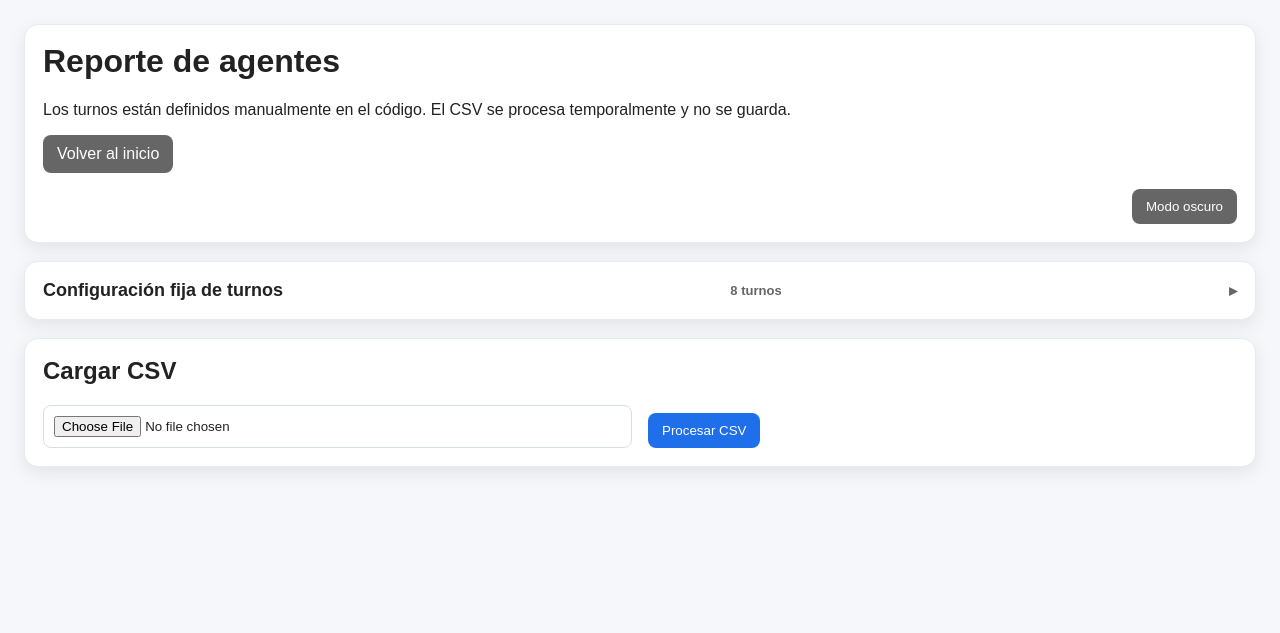
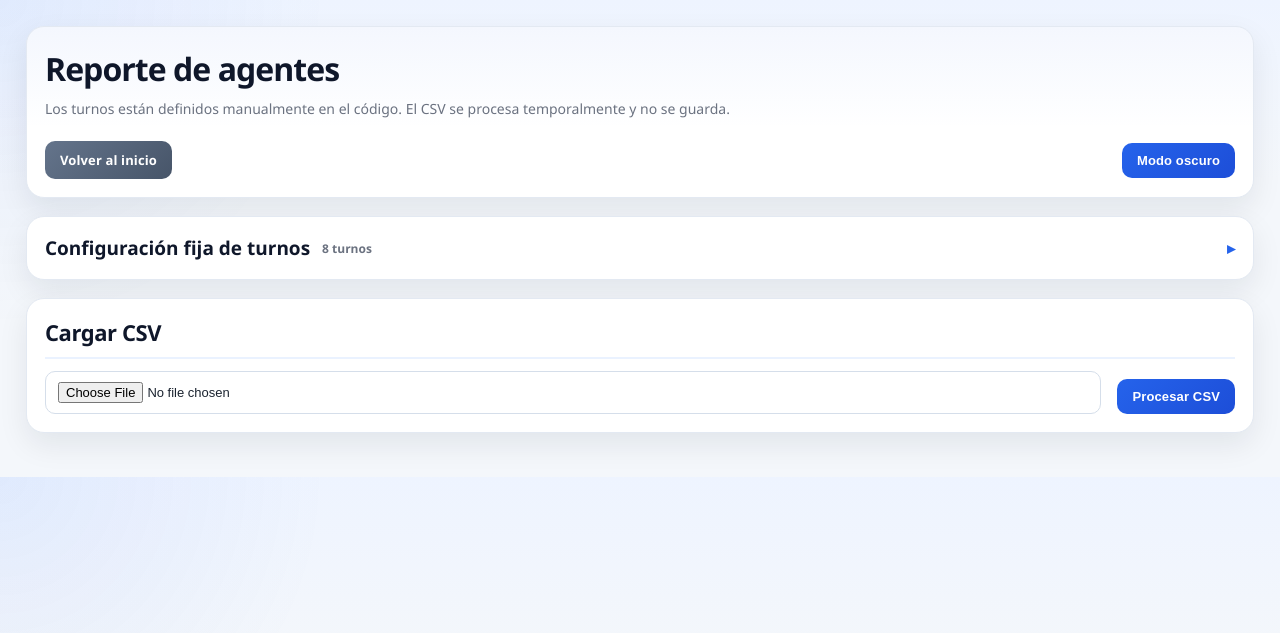
Before and after one commit to salemtawil/herramientas_equipo_on, a Flask app: page /reporte-agentes in a window 1280 px wide. Shown: the top 633 px of the page. Run offline with Flask 3, Linux system fonts and the light colour scheme.

Commit message:
apariencia v2

```diff
--- a/static/styles.css
+++ b/static/styles.css
@@ -1,148 +1,242 @@
 :root {
-  --bg: #f6f7fb;
+  --bg: #f4f7fb;
+  --bg-soft: #eef4ff;
   --card: #ffffff;
-  --card-soft: #fafafa;
-  --text: #222222;
-  --muted: #666666;
-  --border: #e7eaf0;
-  --border-strong: #d8dee8;
-  --primary: #1f6feb;
-  --primary-hover: #1859bc;
-  --secondary: #666666;
-  --secondary-hover: #555555;
-  --success-bg: #e9f8ef;
-  --success-border: #9fd5af;
-  --warning-bg: #fff4d6;
-  --warning-border: #f0d98a;
-  --shadow: 0 6px 18px rgba(0, 0, 0, 0.08);
-  --thead: #f3f6fb;
-  --row-hover: #f8fbff;
+  --card-soft: #f8fbff;
+  --text: #1b2430;
+  --title: #0f172a;
+  --muted: #6b7280;
+
+  --border: #e3e9f2;
+  --border-strong: #d5deea;
+
+  --primary: #2563eb;
+  --primary-2: #1d4ed8;
+  --primary-soft: #eaf2ff;
+
+  --secondary: #64748b;
+  --secondary-2: #475569;
+
+  --success-bg: #ecfdf3;
+  --success-border: #9edbb1;
+
+  --warning-bg: #fff7df;
+  --warning-border: #efd78c;
+
+  --thead: #edf4ff;
+  --thead-border: #dbe7fb;
+  --stripe: #fbfdff;
+  --row-hover: #f2f7ff;
+
+  --shadow: 0 12px 30px rgba(15, 23, 42, 0.08);
+  --shadow-soft: 0 4px 16px rgba(15, 23, 42, 0.06);
+
+  --radius: 18px;
+  --radius-sm: 12px;
 }
 
 body.dark-mode {
-  --bg: #0f172a;
-  --card: #111827;
-  --card-soft: #172033;
-  --text: #e5e7eb;
-  --muted: #9ca3af;
-  --border: #263246;
-  --border-strong: #334155;
-  --primary: #3b82f6;
-  --primary-hover: #2563eb;
+  --bg: #0b1220;
+  --bg-soft: #101a2e;
+  --card: #0f1728;
+  --card-soft: #162134;
+  --text: #e8eef7;
+  --title: #f8fafc;
+  --muted: #98a6ba;
+
+  --border: #243145;
+  --border-strong: #33445d;
+
+  --primary: #60a5fa;
+  --primary-2: #3b82f6;
+  --primary-soft: #13233b;
+
   --secondary: #475569;
-  --secondary-hover: #3b485c;
-  --success-bg: #0f2c1d;
-  --success-border: #1f6b44;
-  --warning-bg: #3a2d10;
-  --warning-border: #7c5d19;
-  --shadow: 0 8px 24px rgba(0, 0, 0, 0.35);
-  --thead: #1b2638;
-  --row-hover: #162133;
+  --secondary-2: #334155;
+
+  --success-bg: #0f2a1c;
+  --success-border: #1e6b43;
+
+  --warning-bg: #382b11;
+  --warning-border: #7a5d1d;
+
+  --thead: #152238;
+  --thead-border: #243756;
+  --stripe: #101b2d;
+  --row-hover: #16243a;
+
+  --shadow: 0 14px 34px rgba(0, 0, 0, 0.35);
+  --shadow-soft: 0 6px 18px rgba(0, 0, 0, 0.28);
 }
 
 body {
-  font-family: Arial, sans-serif;
+  font-family: "Segoe UI", "Inter", "Roboto", Arial, sans-serif;
   margin: 0;
-  background: var(--bg);
   color: var(--text);
+  background:
+    radial-gradient(circle at top left, rgba(37, 99, 235, 0.07), transparent 24%),
+    linear-gradient(180deg, var(--bg-soft) 0%, var(--bg) 180px);
   transition: background 0.2s ease, color 0.2s ease;
 }
 
 .wrap {
-  max-width: 1280px;
+  max-width: 1380px;
   margin: 0 auto;
-  padding: 24px;
+  padding: 26px;
 }
 
 .card {
   background: var(--card);
-  border-radius: 14px;
+  border: 1px solid var(--border);
+  border-radius: var(--radius);
   padding: 18px;
   margin-bottom: 18px;
   box-shadow: var(--shadow);
-  border: 1px solid var(--border);
-  transition: background 0.2s ease, border-color 0.2s ease, box-shadow 0.2s ease;
+  transition: background 0.2s ease, border-color 0.2s ease, transform 0.12s ease, box-shadow 0.2s ease;
 }
 
-h1, h2, h3 {
+.card:hover {
+  transform: translateY(-1px);
+  box-shadow: var(--shadow-soft);
+}
+
+.hero-card {
+  background:
+    linear-gradient(180deg, rgba(37, 99, 235, 0.05), transparent 60%),
+    var(--card);
+}
+
+.hero-titulo {
+  padding: 2px 0 6px 0;
+}
+
+.hero-titulo h1 {
+  margin: 0 0 8px 0;
+  font-size: 32px;
+  font-weight: 800;
+  letter-spacing: -0.03em;
+  color: var(--title);
+}
+
+.hero-titulo p {
+  margin: 0;
+  font-size: 14px;
+  color: var(--muted);
+  line-height: 1.5;
+}
+
+h1,
+h2,
+h3 {
   margin-top: 0;
-  color: var(--text);
+  color: var(--title);
+  letter-spacing: -0.02em;
+}
+
+h2 {
+  font-size: 22px;
+  font-weight: 800;
+  margin-bottom: 12px;
+  padding-bottom: 10px;
+  border-bottom: 2px solid var(--primary-soft);
+}
+
+h3 {
+  font-size: 17px;
+  font-weight: 750;
+  margin-bottom: 8px;
 }
 
 p {
   color: var(--text);
+  line-height: 1.45;
 }
 
 .grid {
   display: grid;
-  grid-template-columns: repeat(auto-fit, minmax(180px, 1fr));
+  grid-template-columns: repeat(auto-fit, minmax(190px, 1fr));
   gap: 12px;
 }
 
 .metric {
-  background: var(--card-soft);
+  background: linear-gradient(180deg, var(--card-soft) 0%, var(--card) 100%);
   border: 1px solid var(--border);
-  border-radius: 10px;
-  padding: 12px;
+  border-radius: 14px;
+  padding: 14px;
 }
 
 .metric .label {
-  font-size: 12px;
+  font-size: 11px;
   color: var(--muted);
+  text-transform: uppercase;
+  letter-spacing: 0.05em;
+  font-weight: 700;
 }
 
 .metric .value {
   font-size: 24px;
-  font-weight: bold;
-  margin-top: 6px;
-  color: var(--text);
+  font-weight: 800;
+  margin-top: 8px;
+  color: var(--title);
 }
 
 .btn,
 button {
-  background: var(--primary);
+  background: linear-gradient(135deg, var(--primary) 0%, var(--primary-2) 100%);
   color: white;
   border: none;
-  border-radius: 8px;
-  padding: 10px 14px;
+  border-radius: 10px;
+  padding: 10px 15px;
   cursor: pointer;
   text-decoration: none;
-  display: inline-block;
-  transition: background 0.2s ease, transform 0.1s ease;
+  display: inline-flex;
+  align-items: center;
+  justify-content: center;
+  gap: 8px;
+  font-size: 13px;
+  font-weight: 700;
+  letter-spacing: 0.01em;
+  transition: transform 0.12s ease, opacity 0.2s ease, filter 0.2s ease;
 }
 
 .btn:hover,
 button:hover {
-  background: var(--primary-hover);
+  transform: translateY(-1px);
+  filter: brightness(1.02);
 }
 
 .btn.secondary {
-  background: var(--secondary);
-}
-
-.btn.secondary:hover {
-  background: var(--secondary-hover);
+  background: linear-gradient(135deg, var(--secondary) 0%, var(--secondary-2) 100%);
 }
 
 .btn.danger {
-  background: #c0392b;
+  background: linear-gradient(135deg, #dc2626 0%, #b91c1c 100%);
 }
 
 input[type=file],
 input[type=text],
 select {
   width: 100%;
-  padding: 10px;
+  padding: 10px 12px;
   border: 1px solid var(--border-strong);
-  border-radius: 8px;
+  border-radius: 10px;
   box-sizing: border-box;
   background: var(--card);
   color: var(--text);
+  font-size: 13px;
+  outline: none;
+}
+
+input[type=file]:focus,
+input[type=text]:focus,
+select:focus {
+  border-color: var(--primary);
+  box-shadow: 0 0 0 3px rgba(37, 99, 235, 0.12);
 }
 
 .row {
   display: grid;
-  grid-template-columns: 1fr 1fr;
+  grid-template-columns: 1fr auto;
   gap: 16px;
   align-items: end;
 }
@@ -155,25 +249,85 @@ select {
 
 .small {
   color: var(--muted);
-  font-size: 13px;
+  font-size: 12px;
 }
 
 .warning {
   background: var(--warning-bg);
   border: 1px solid var(--warning-border);
-  padding: 10px;
-  border-radius: 8px;
+  padding: 12px;
+  border-radius: 12px;
   margin-top: 12px;
 }
 
 .success {
   background: var(--success-bg);
   border: 1px solid var(--success-border);
-  padding: 10px;
-  border-radius: 8px;
+  padding: 12px;
+  border-radius: 12px;
   margin-top: 12px;
 }
 
+.top-space {
+  margin-top: 16px;
+}
+
+.top-space-sm {
+  margin-top: 10px;
+}
+
+.top-actions {
+  display: flex;
+  justify-content: space-between;
+  align-items: center;
+  gap: 10px;
+  flex-wrap: wrap;
+}
+
+/* Secciones desplegables */
+.seccion-desplegable {
+  overflow: hidden;
+}
+
+.seccion-desplegable summary {
+  list-style: none;
+  cursor: pointer;
+  user-select: none;
+}
+
+.seccion-desplegable summary::-webkit-details-marker {
+  display: none;
+}
+
+.titulo-desplegable {
+  display: flex;
+  justify-content: space-between;
+  align-items: center;
+  gap: 12px;
+  font-size: 19px;
+  font-weight: 800;
+  color: var(--title);
+}
+
+.titulo-desplegable::after {
+  content: "▸";
+  color: var(--primary);
+  font-size: 16px;
+  transition: transform 0.2s ease;
+  margin-left: auto;
+}
+
+.seccion-desplegable[open] .titulo-desplegable::after {
+  transform: rotate(90deg);
+}
+
+.seccion-desplegable[open] summary {
+  margin-bottom: 12px;
+  padding-bottom: 10px;
+  border-bottom: 1px solid var(--border);
+}
+
+/* Tablas */
 table {
   width: 100%;
   border-collapse: separate;
@@ -295,51 +475,10 @@ th.desc::after {
 .header-turno h3 {
   margin: 0;
   font-size: 16px;
+  color: var(--title);
 }
 
-.top-space {
-  margin-top: 16px;
-}
-
-.acciones-superiores {
-  display: flex;
-  justify-content: flex-end;
-}
-
-.seccion-desplegable summary {
-  list-style: none;
-  cursor: pointer;
-}
-
-.seccion-desplegable summary::-webkit-details-marker {
-  display: none;
-}
-
-.titulo-desplegable {
-  display: flex;
-  justify-content: space-between;
-  align-items: center;
-  gap: 12px;
-  font-weight: bold;
-  font-size: 18px;
-  color: var(--text);
-}
-
-.titulo-desplegable::after {
-  content: "▸";
-  font-size: 16px;
-  color: var(--muted);
-  transition: transform 0.2s ease;
-}
-
-.seccion-desplegable[open] .titulo-desplegable::after {
-  transform: rotate(90deg);
-}
-
-.seccion-desplegable[open] summary {
-  margin-bottom: 12px;
-}
-
+/* Responsive */
 @media (max-width: 900px) {
   .turno-grid {
     grid-template-columns: 1fr;
--- a/templates/reporte_agentes.html
+++ b/templates/reporte_agentes.html
@@ -3,17 +3,16 @@
 {% block title %}Reporte de agentes{% endblock %}
 
 {% block content %}
-<div class="card">
-  <h1>Reporte de agentes</h1>
-  <p>Los turnos están definidos manualmente en el código. El CSV se procesa temporalmente y no se guarda.</p>
-
-  <div class="top-space">
-    <a class="btn secondary" href="{{ url_for('inicio') }}">Volver al inicio</a>
+<div class="card hero-card">
+  <div class="hero-titulo">
+    <h1>Reporte de agentes</h1>
+    <p>Los turnos están definidos manualmente en el código. El CSV se procesa temporalmente y no se guarda.</p>
   </div>
 
-  <div class="top-space acciones-superiores">
-    <button type="button" id="toggle-theme" class="btn secondary">
-      Cambiar modo
+  <div class="top-space top-actions">
+    <a class="btn secondary" href="{{ url_for('inicio') }}">Volver al inicio</a>
+    <button type="button" id="toggle-theme" class="btn">
+      Modo oscuro
     </button>
   </div>
 
@@ -39,7 +38,7 @@
 
     <div class="turno-grid">
       {% for turno, agentes in turnos_config.items() %}
-      <div class="card">
+      <div class="card turno-card">
         <div class="header-turno">
           <h3>{{ turno }}</h3>
           <span class="small">{{ agentes|length }} agentes</span>
@@ -66,8 +65,12 @@
   <h2>Cargar CSV</h2>
   <form method="post" enctype="multipart/form-data">
     <div class="row">
-      <div><input type="file" name="archivo" accept=".csv"></div>
-      <div><button type="submit">Procesar CSV</button></div>
+      <div>
+        <input type="file" name="archivo" accept=".csv">
+      </div>
+      <div>
+        <button type="submit">Procesar CSV</button>
+      </div>
     </div>
   </form>
 </div>
@@ -119,7 +122,7 @@
   </summary>
 
   <div class="top-space">
-    <div class="table-wrap">
+    <div class="table-wrap table-wrap-elevated">
       <table class="tabla-ordenable tabla-moderna">
         <thead>
           <tr>
@@ -139,7 +142,7 @@
         </tbody>
       </table>
     </div>
-    <p class="small">Haz clic en el nombre de una columna para ordenar.</p>
+    <p class="small top-space-sm">Haz clic en el nombre de una columna para ordenar.</p>
   </div>
 </details>
 {% endif %}
@@ -152,7 +155,7 @@
   </summary>
 
   <div class="top-space">
-    <div class="table-wrap">
+    <div class="table-wrap table-wrap-elevated">
       <table class="tabla-ordenable tabla-moderna">
         <thead>
           <tr>
@@ -184,7 +187,7 @@
   </summary>
 
   <div class="top-space">
-    <div class="table-wrap">
+    <div class="table-wrap table-wrap-elevated">
       <table class="tabla-ordenable tabla-moderna">
         <thead>
           <tr>
```
Also changed, not shown: other parts of static/styles.css (+59 -20 lines).
